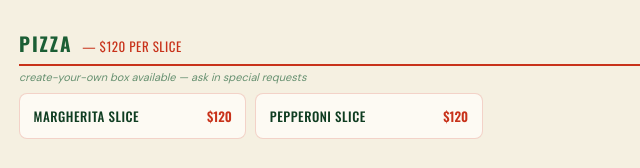
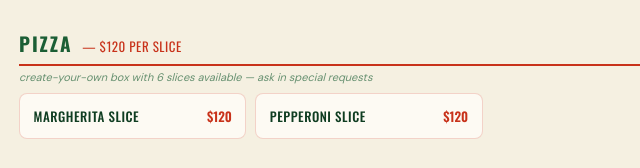
Before and after one commit to starshipunicorn/teapot-orders, a website: page index.html in a window 1280 px wide. Shown: the part 447-615 px from the top of the page, 85-725 px from the left. Drawn offline with nearby package versions, Linux system fonts and the light colour scheme.

Commit message:
Update Pizza note to include 6 slice option

```diff
--- a/index.html
+++ b/index.html
@@ -310,7 +310,7 @@ const MENU = {
   "Special": { price: "$250", note: null, items: {
     "S'mores Shake": { price: 250 },
   }},
-  "Pizza": { price: "$120 per slice", note: "create-your-own box available — ask in special requests", items: {
+  "Pizza": { price: "$120 per slice", note: "create-your-own box with 6 slices available — ask in special requests", items: {
     "Margherita Slice": { price: 120 },
     "Pepperoni Slice":  { price: 120 },
   }},
```
